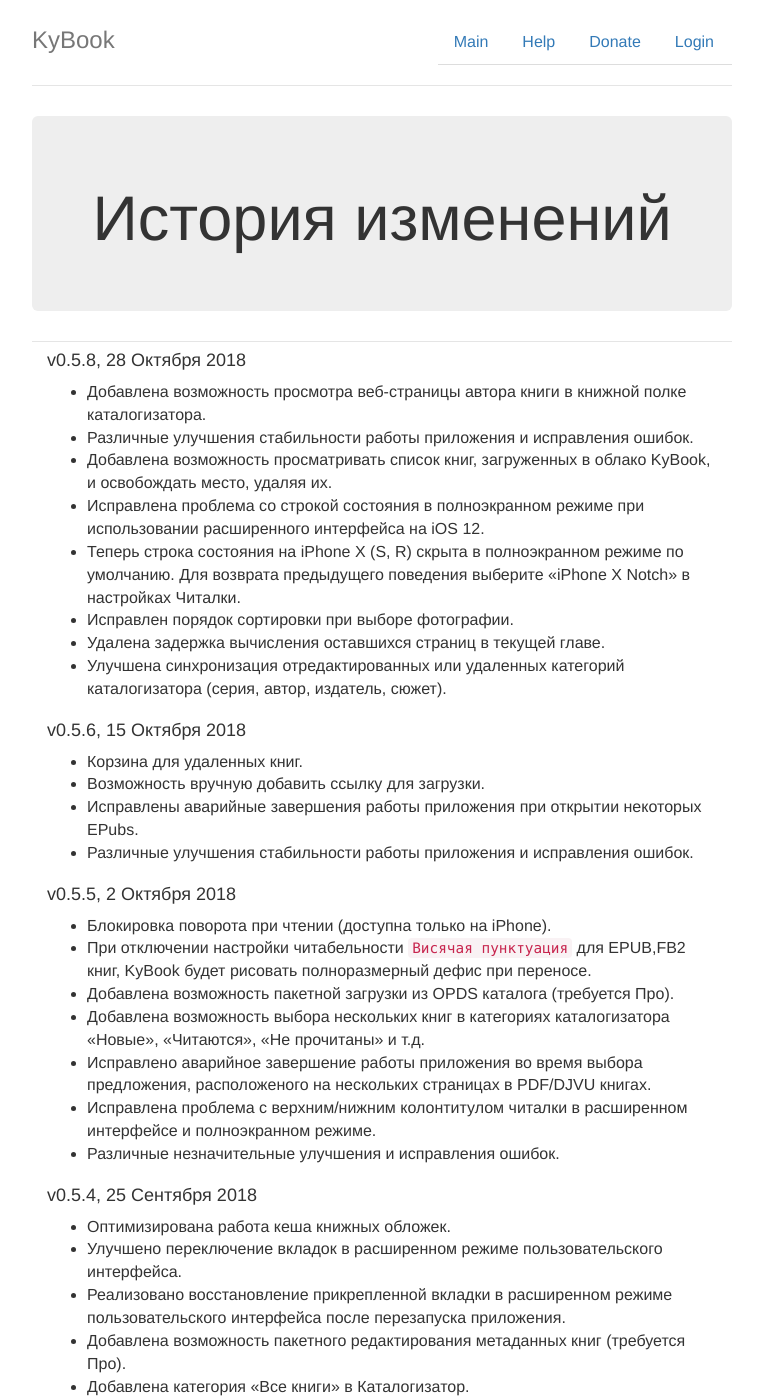
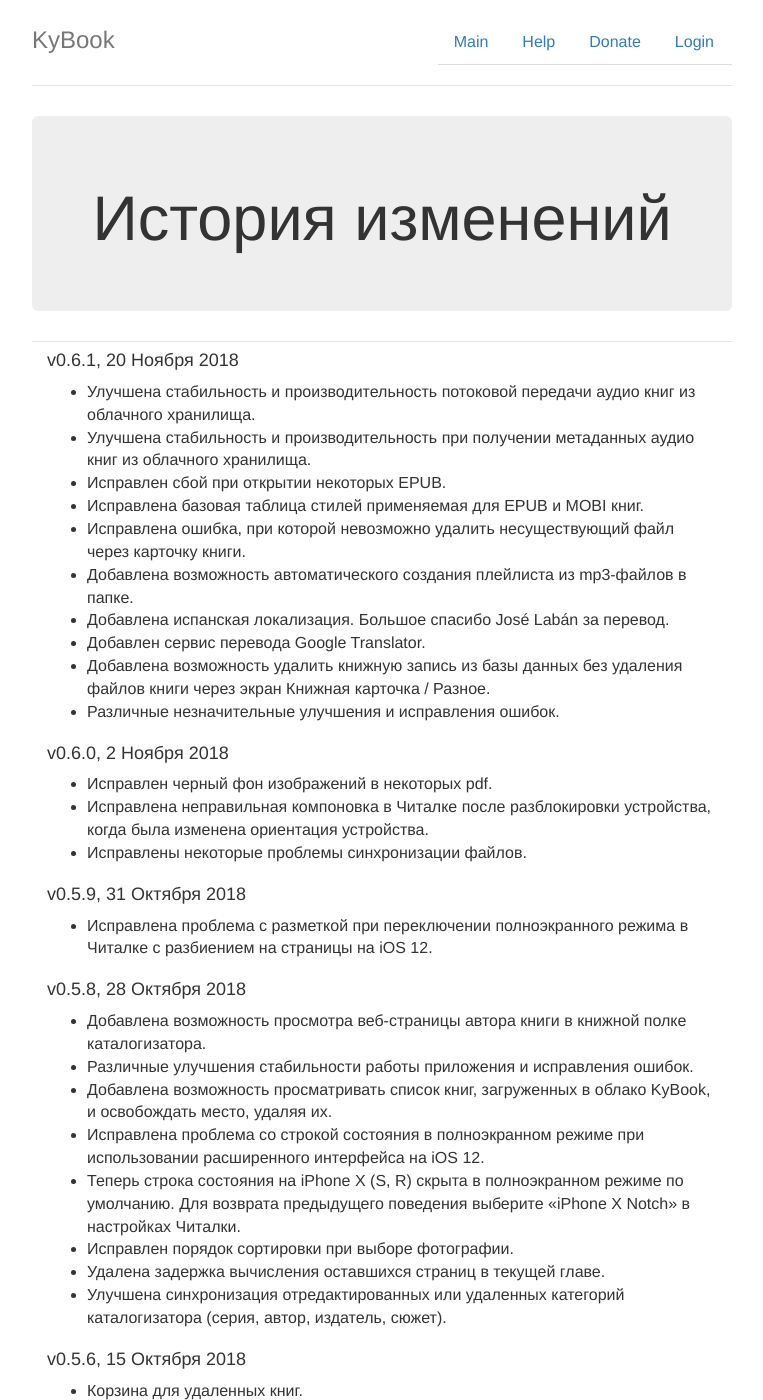
Before and after one commit to kolyvan/kybook-reader.com, a Jekyll site: the page built from ru/changelog.html, in a window 1280 px wide and 1400 px high. Shown: the whole window, without its empty margins (258-1021 px from the left). Built offline with Jekyll 4.4.1, drawn with Linux system fonts in a browser that asks for light colours.

Commit message:
update for app release v0.6.1

```diff
--- a/index.html
+++ b/index.html
@@ -21,7 +21,7 @@
 </div>
 
 <div class="alert alert-success" role="alert">
-  <strong>October 28, 2018</strong> KyBook 3 v0.5.8 was released on the  <a href="http://itunes.apple.com/app/id1348198785">App Store</a>.
+  <strong>November 20, 2018</strong> KyBook 3 v0.6.1 was released on the  <a href="http://itunes.apple.com/app/id1348198785">App Store</a>.
   <br />
   <a href="/changelog.html">Change Log</a>
 </div>
--- a/ru/changelog.html
+++ b/ru/changelog.html
@@ -5,6 +5,39 @@
 
 <div class="jumbotron">
 <h1>История изменений</h1>
+</div>
+
+<div class="col-lg-12">
+  <h4>v0.6.1, 20 Ноября 2018</h4>
+  <ul>
+    <li>Улучшена стабильность и производительность потоковой передачи аудио книг
+      из облачного хранилища.</li>
+    <li>Улучшена стабильность и производительность при получении метаданных аудио книг из облачного хранилища.</li>
+    <li>Исправлен сбой при открытии некоторых EPUB.</li>
+    <li>Исправлена базовая таблица стилей применяемая для EPUB и MOBI книг.</li>
+    <li>Исправлена ошибка, при которой невозможно удалить несуществующий файл через карточку книги.</li>
+    <li>Добавлена возможность автоматического создания плейлиста из mp3-файлов в папке.</li>
+    <li>Добавлена испанская локализация. Большое спасибо José Labán за перевод.</li>
+    <li>Добавлен сервис перевода Google Translator.</li>
+    <li>Добавлена возможность удалить книжную запись из базы данных без удаления файлов книги через экран Книжная карточка / Разное.</li>
+    <li>Различные незначительные улучшения и исправления ошибок.</li>
+  </ul>
+</div>
+
+<div class="col-lg-12">
+  <h4>v0.6.0, 2 Ноября 2018</h4>
+  <ul>
+    <li>Исправлен черный фон изображений в некоторых pdf.</li>
+    <li>Исправлена неправильная компоновка в Читалке после разблокировки устройства, когда была изменена ориентация устройства.</li>
+    <li>Исправлены некоторые проблемы синхронизации файлов.</li>
+  </ul>
+</div>
+
+<div class="col-lg-12">
+  <h4>v0.5.9, 31 Октября 2018</h4>
+  <ul>
+    <li>Исправлена проблема с разметкой при переключении полноэкранного режима в Читалке с разбиением на страницы на iOS 12.</li>
+  </ul>
 </div>
 
 <div class="col-lg-12">
--- a/ru/index.html
+++ b/ru/index.html
@@ -21,7 +21,7 @@
 </div>
 
 <div class="alert alert-success" role="alert">
-  <strong>28 Октября 2018</strong> KyBook 3 v0.5.8 выпущен в <a href="https://itunes.apple.com/ru/app/kybook-3-ebook-reader/id1348198785?mt=8">App Store</a>.
+  <strong>20 Ноября 2018</strong> KyBook 3 v0.6.1 выпущен в <a href="https://itunes.apple.com/ru/app/kybook-3-ebook-reader/id1348198785?mt=8">App Store</a>.
   <br />
   <a href="/ru/changelog.html">История изменений</a>
 </div>
```
Also changed, not shown: changelog.html (+32 -0 lines).
